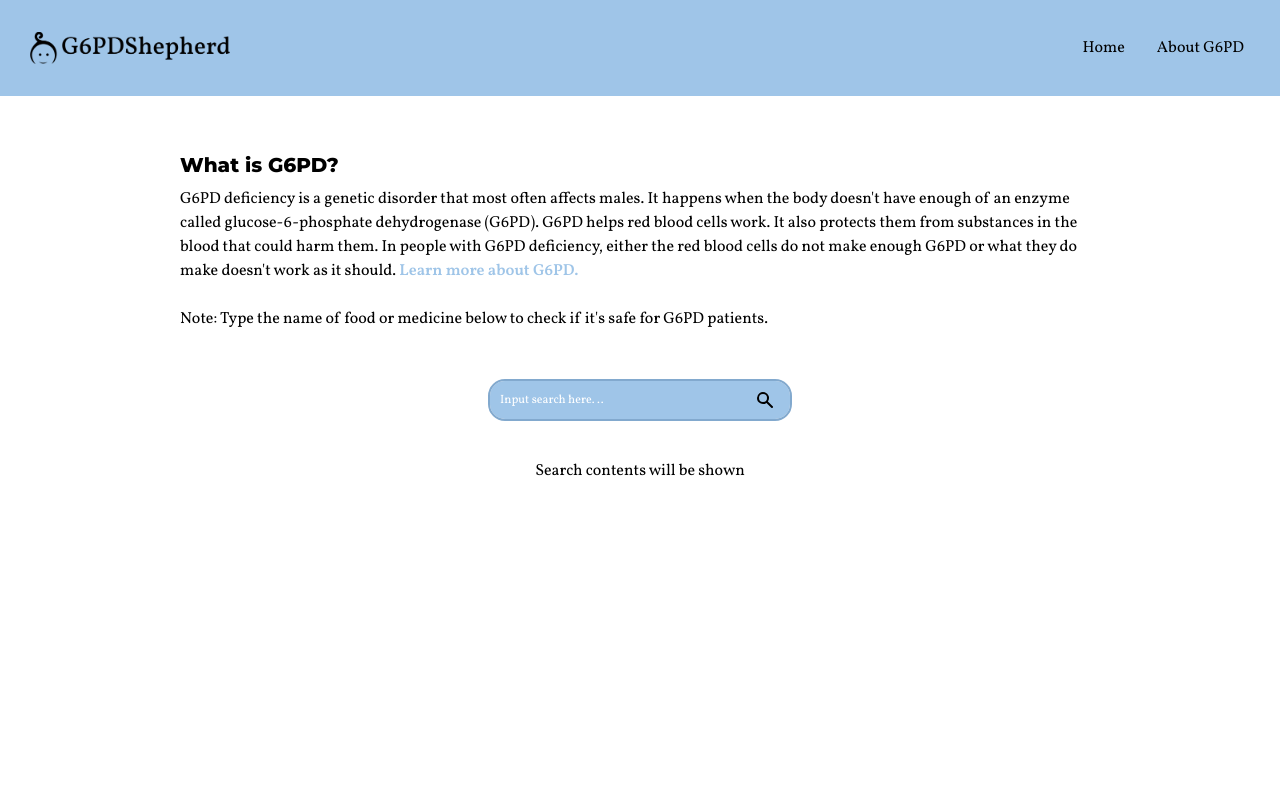
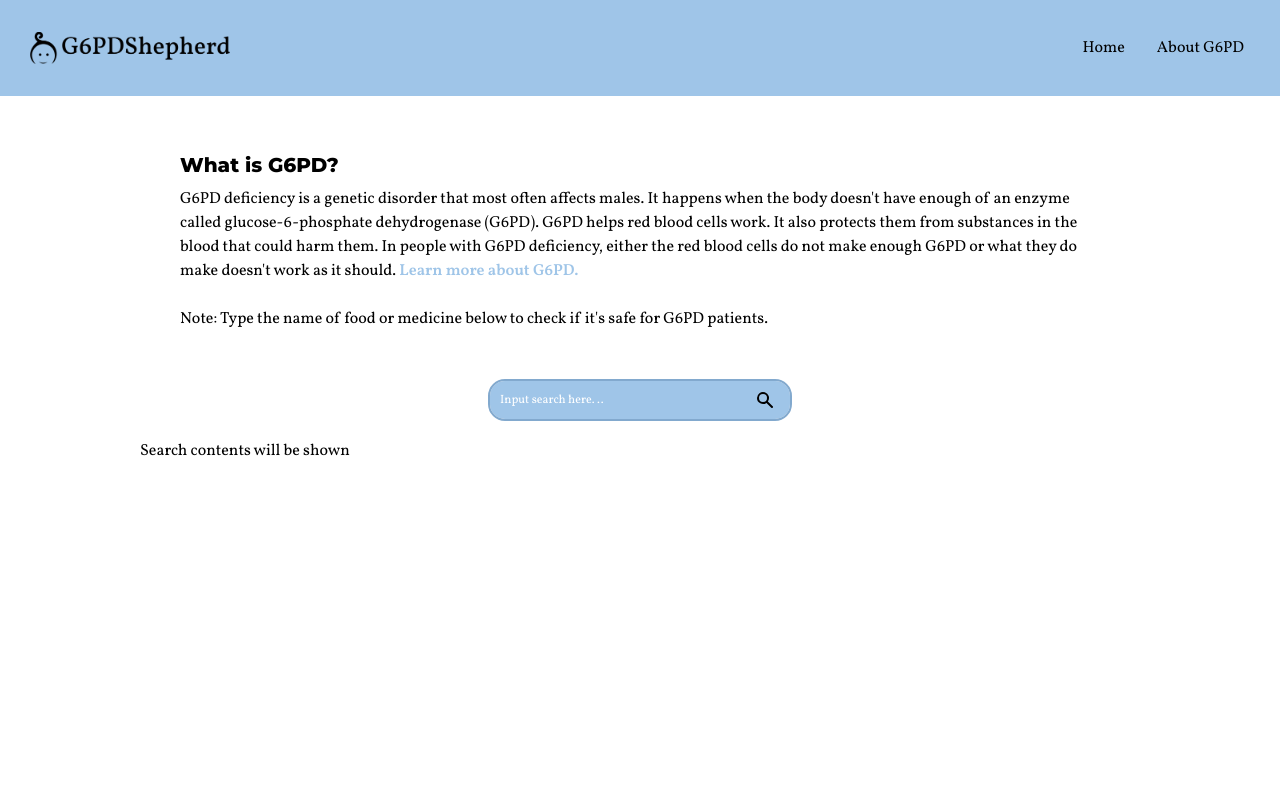
Before and after one commit to odycy21/G6PD-Shepherd, a React (Vite) app: page / in a window 1280 px wide. Shown: the top 800 px of the page. Built offline with nearby package versions, Linux system fonts and the light colour scheme; a web font is replaced by a local one.

Commit message:
creacted content component 3

```diff
--- a/src/Home.jsx
+++ b/src/Home.jsx
@@ -25,9 +25,9 @@ const Home = () => {
             </div>
 
 
-            <div className='flex justify-center py-5'>
+
               <Content/>
-            </div>
+
 
 
         </div>
```
